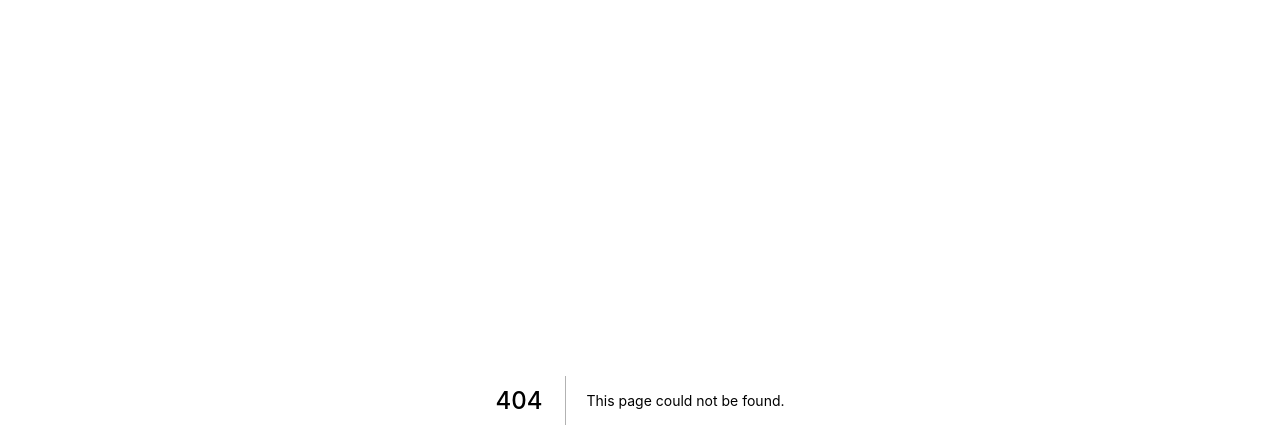
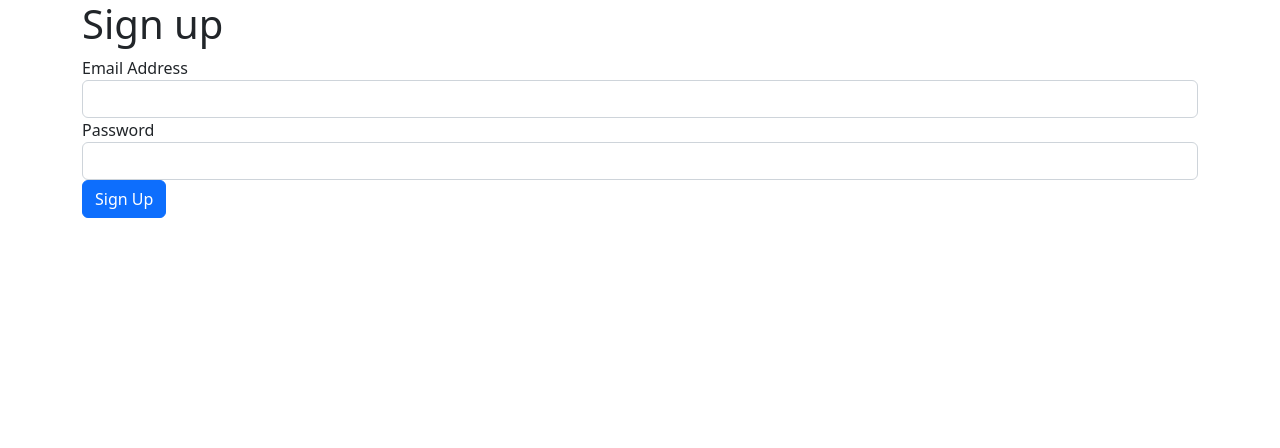
Before and after one commit to deskach/k8s-playground, a Next.js app in the folder client/: page /auth/signup in a window 1280 px wide. Before the commit this address had no page. Shown: the top 448 px of the page. Built offline with nearby package versions, Linux system fonts and the light colour scheme.

Commit message:
Lay the ground for signup page

```diff
--- /dev/null
+++ b/client/pages/auth/signup.js
@@ -0,0 +1,32 @@
+import {useCallback, useState} from "react";
+
+const signUp = () => {
+    const [email, setEmail] = useState('');
+    const [password, setPassword] = useState('');
+    const handleOnSubmit = useCallback((e) => {
+        e.preventDefault();
+        console.log(email, password)
+    }, [email, password])
+
+    return (
+        <form className="container" onSubmit={handleOnSubmit}>
+            <h1>Sign up</h1>
+            <div className="form-group">
+                <label>Email Address</label>
+                <input type="text" className="form-control" value={email}
+                       onChange={e => setEmail(e.target.value)}/>
+            </div>
+            <div className="form-group">
+                <label>Password</label>
+                <input type="password" className="form-control"
+                       value={password} onChange={e => setPassword(e.target.value)}
+                />
+            </div>
+            <button className="btn btn-primary">
+                Sign Up
+            </button>
+        </form>
+    )
+}
+
+export default signUp
```
